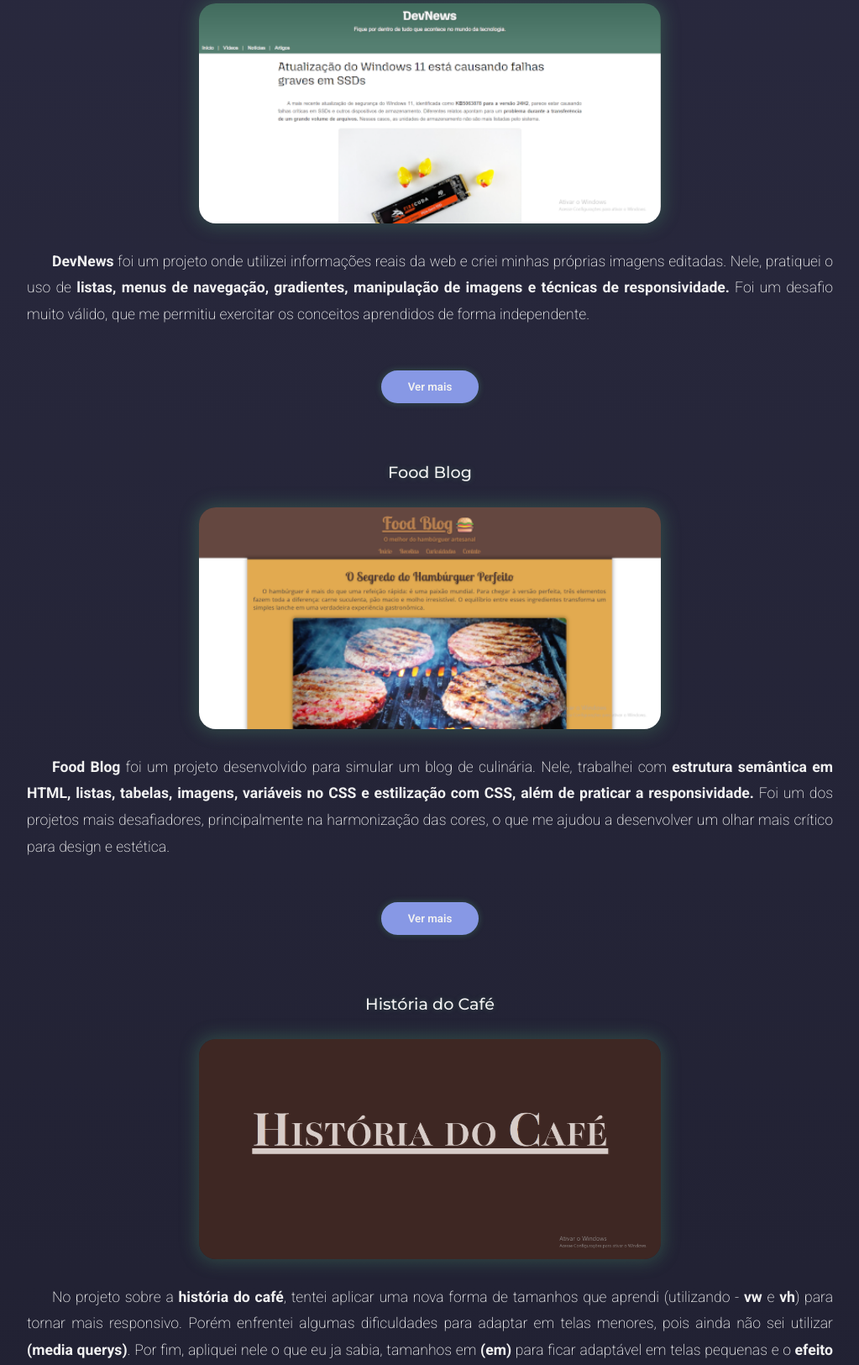
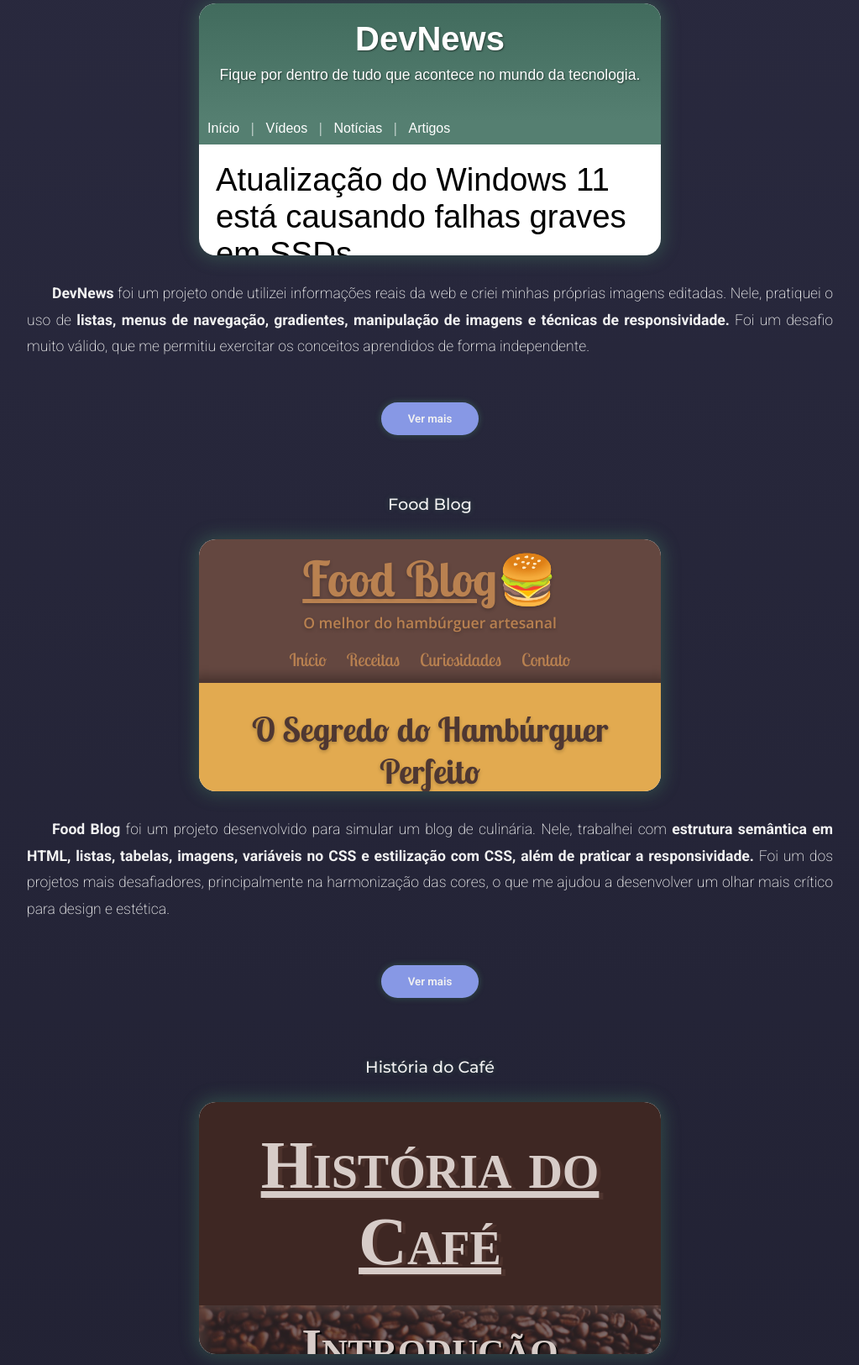
Before and after one commit to uBrix-071/portifolio, a plain HTML site: page index.html in a window 1280 px wide. Shown: the part 1175-2800 px from the top of the page at 84% size, without its empty margins (128-1151 px from the left). Drawn offline with nearby package versions, Linux system fonts and the light colour scheme; a web font is replaced by a local one.

Commit message:
Utilizei iframes para mostrar os projetos.

```diff
--- a/estilos/style.css
+++ b/estilos/style.css
@@ -49,8 +49,6 @@
     text-align: center;
     padding-bottom: 10px;
     padding-top: 10px;
-    position: sticky;
-    top: 0;
     background-color: var(--cor-destaque);
 }
 
@@ -144,6 +142,18 @@
     text-shadow: 0px 0px 7px #55b47541 ;
 }
 
+#projetos iframe {
+    background-color: white;
+    display: block;
+    margin: 30px auto;
+    border-radius: 20px;
+    max-width: 550px;
+    width: 100%;
+    height: 300px;
+    box-shadow: 0px 0px 20px 4px #55b47541;
+    border: none;
+}
+
 #projetos img {
     display: block;
     margin: 30px auto;
--- a/estilos/styleblog.css
+++ b/estilos/styleblog.css
@@ -253,3 +253,14 @@
     font-size: 1.1em;
     font-weight: 600;
 }
+
+footer a {
+    text-decoration: none;
+    color: var(--cor-de-textos);
+    font-weight: 700;
+}
+
+footer a:hover {
+    color: var(--cor-de-contraste);
+    transition: 0.3s;
+}
--- a/foodblog.html
+++ b/foodblog.html
@@ -4,7 +4,7 @@
     <meta charset="UTF-8">
     <meta name="viewport" content="width=device-width, initial-scale=1.0">
     <title>Food Blog</title>
-    <link rel="shortcut icon" href="favicon/favicon_blog.ico" type="image/x-icon">
+    <link rel="shortcut icon" href="favicon/fav_blog.ico" type="image/x-icon">
     <link rel="stylesheet" href="estilos/styleblog.css">
 </head>
 <body>
--- a/index.html
+++ b/index.html
@@ -28,16 +28,23 @@
             <h2>Projetos</h2>
             <p>Clique em <strong>"Iníco"</strong> para retornar ao portifólio:</p>
             <h3>DevNews</h3>
-            <a href="devnews.html"><img src="imagens_portifolio/devnews.png" alt="Imagem de página de notícias"></a>
+            <iframe src="devnews.html" frameborder="0">
+                <a href="devnews.html"><img src="imagens_portifolio/devnews.png" alt="Imagem do site de notícias"></a>
+            </iframe>
             <p><strong>DevNews</strong> foi um projeto onde utilizei informações reais da web e criei minhas próprias imagens editadas. Nele, pratiquei o uso de <strong>listas, menus de navegação, gradientes, manipulação de imagens e técnicas de responsividade.</strong> Foi um desafio muito válido, que me permitiu exercitar os conceitos aprendidos de forma independente.</p>
             <a href="devnews.html"><button>Ver  mais</button></a>
             <h3>Food Blog</h3>
-            <a href="foodblog.html"><img src="imagens_portifolio/foodblog.png" alt="Imagem de blog de comida"></a>
+            <iframe src="foodblog.html" frameborder="0">
+                <a href="foodblog.html"><img src="imagens_portifolio/foodblog.png" alt="Imagem de blog de comida"></a>
+            </iframe>
             <p><strong>Food Blog</strong> foi um projeto desenvolvido para simular um blog de culinária. Nele, trabalhei com <strong>estrutura semântica em HTML, listas, tabelas, imagens, variáveis no CSS e estilização com CSS, além de praticar a responsividade.</strong> Foi um dos projetos mais desafiadores, principalmente na harmonização das cores, o que me ajudou a desenvolver um olhar mais crítico para design e estética.</p>
             <a href="foodblog.html"><button>Ver mais</button></a>
             <h3>História do Café</h3>
-            <a href="cafe.html"><img src="imagens_portifolio/cafe.png" alt="Imagem de págima de café"></a>
+            <iframe src="cafe.html" frameborder="0">
+                <a href="cafe.html"><img src="imagens_portifolio/cafe.png" alt="Imagem de págima de café"></a>
+            </iframe>
             <p>No projeto sobre a <strong>história do café</strong>, tentei aplicar uma nova forma de tamanhos que aprendi (utilizando - <strong>vw</strong> e <strong>vh</strong>) para tornar mais responsivo. Porém enfrentei algumas dificuldades para adaptar em telas menores, pois ainda não sei utilizar <strong>(media querys)</strong>. Por fim, apliquei nele o que eu ja sabia, tamanhos em <strong>(em)</strong> para ficar adaptável em telas pequenas e o <strong>efeito paralaxe</strong> com duas imagens, onde me senti bem satisfeito com o resultado visual e aprendizado adquirido.</p>
+            <a href="cafe.html"><button>Ver mais</button></a>
         </section>
         <section id="contato">
             <h2>Contato</h2>
```
